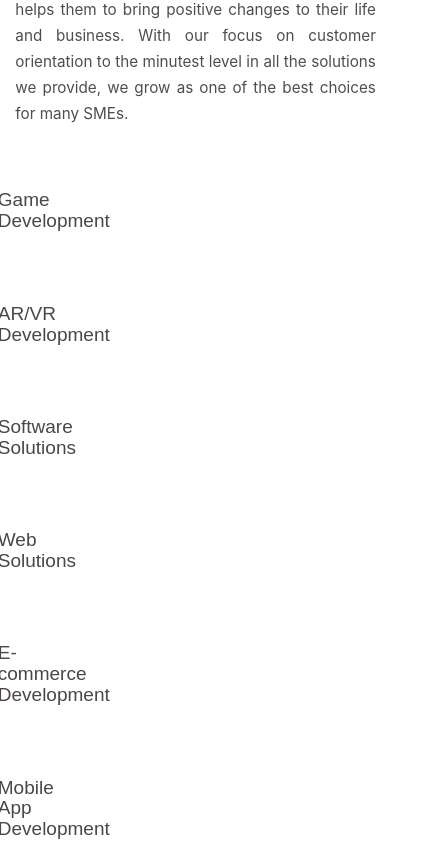
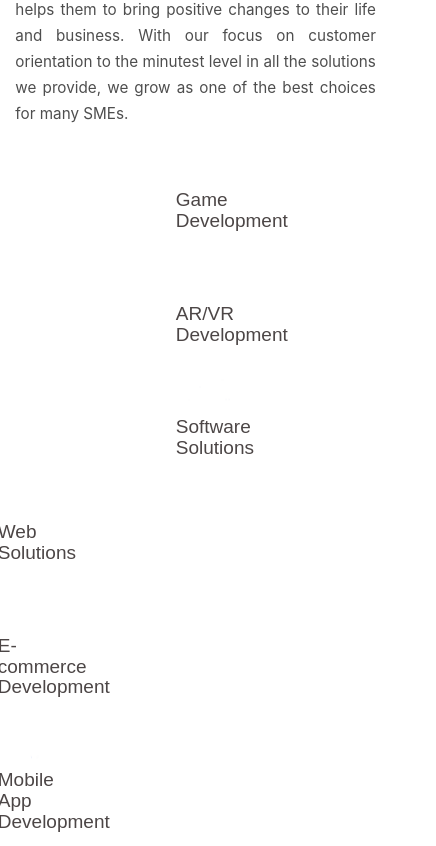
Before and after one commit to renishbabu876/infocomm, a website: page index.html in a window 390 px wide. Shown: the part 818-1664 px from the top of the page, 436 px wide, since content can reach past the window. Drawn offline with nearby package versions, Linux system fonts and the light colour scheme.

Commit message:
first commit

```diff
--- a/index.html
+++ b/index.html
@@ -91,7 +91,7 @@
 
             </div>
         </div>
-        <div class="row" style="margin-top: 4rem;">
+        <div class="row">
             <div class="col-1-of-3 mouseonanimate">
                 <img src="img/4.gif" alt="image" class="game_development">
                 <h3 class="heading-glance">Web Solutions</h3>
--- a/sass/layout/_grid.scss
+++ b/sass/layout/_grid.scss
@@ -8,6 +8,7 @@
         @media only screen and (max-width: 56.25em){
 
             margin-bottom: 6rem;
+            margin:  auto;
         }
 
 
```
Also changed, not shown: css/style.css.
